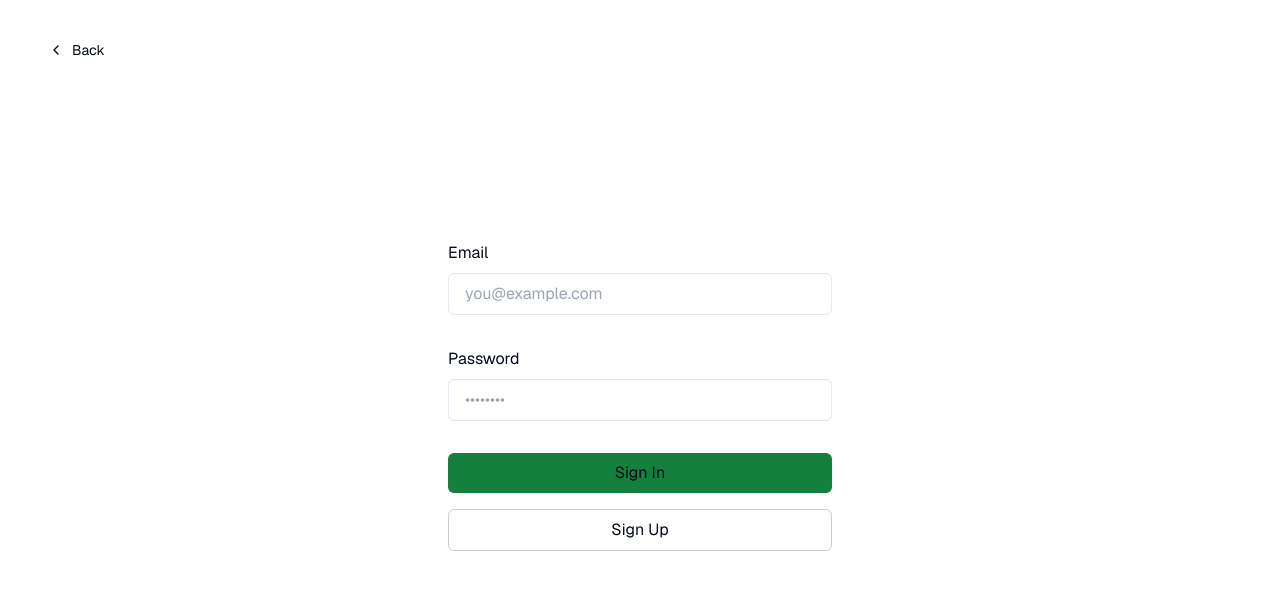
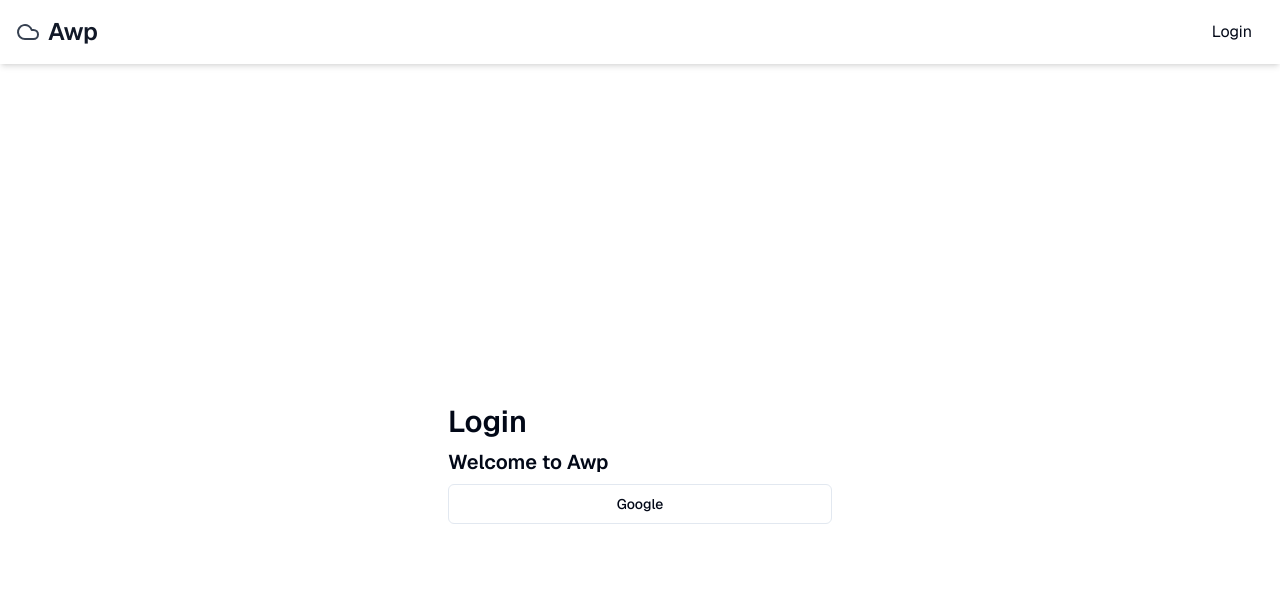
Before and after one commit to Charizard13/awp, a Next.js app: page /login in a window 1280 px wide. Shown: the top 601 px of the page. Built offline with nearby package versions, Linux system fonts and the light colour scheme; no server answers.

Commit message:
added  header with signin

```diff
--- a/app/layout.tsx
+++ b/app/layout.tsx
@@ -1,6 +1,7 @@
 import { GeistSans } from "geist/font/sans";
 import "./globals.css";
 import { Toaster } from "@/components/ui/toaster";
+import Header from "@/components/layout/Header";
 
 const defaultUrl = process.env.VERCEL_URL ? `https://${process.env.VERCEL_URL}` : "http://localhost:3000";
 
@@ -18,6 +19,7 @@ export default function RootLayout({ children }: { children: React.ReactNode })
         {/* <link rel="manifest" href={`https://awp-six.vercel.app/manifest.webmanifest`} /> */}
       </head>
       <body className="bg-background text-foreground">
+        <Header />
         <main className="min-h-screen flex flex-col items-center">{children}</main>
         <Toaster />
 
--- a/app/login/page.tsx
+++ b/app/login/page.tsx
@@ -1,89 +1,34 @@
-import Link from "next/link";
-import { headers, cookies } from "next/headers";
+import { cookies } from "next/headers";
 import { createClient } from "@/utils/supabase/server";
-import { redirect } from "next/navigation";
+import { RedirectType, redirect } from "next/navigation";
+import { Provider } from "@supabase/supabase-js";
+import { Button } from "@/components/ui/button";
 
 export default function Login({ searchParams }: { searchParams: { message: string } }) {
   const signIn = async (formData: FormData) => {
-    "use server";
-
-    const email = formData.get("email") as string;
-    const password = formData.get("password") as string;
+    const provider = formData.get("provider") as Provider;
     const cookieStore = cookies();
     const supabase = createClient(cookieStore);
 
-    const { error } = await supabase.auth.signInWithPassword({
-      email,
-      password,
+    const { error, data } = await supabase.auth.signInWithOAuth({
+      provider,
     });
 
     if (error) {
       return redirect("/login?message=Could not authenticate user");
     }
 
-    return redirect("/");
-  };
-
-  const signUp = async (formData: FormData) => {
-    "use server";
-
-    const origin = headers().get("origin");
-    const email = formData.get("email") as string;
-    const password = formData.get("password") as string;
-    const cookieStore = cookies();
-    const supabase = createClient(cookieStore);
-
-    const { error } = await supabase.auth.signUp({
-      email,
-      password,
-      options: {
-        emailRedirectTo: `${origin}/auth/callback`,
-      },
-    });
-
-    if (error) {
-      return redirect("/login?message=Could not authenticate user");
-    }
-
-    return redirect("/login?message=Check email to continue sign in process");
+    return redirect(data.url, RedirectType.replace);
   };
 
   return (
     <div className="flex-1 flex flex-col w-full px-8 sm:max-w-md justify-center gap-2">
-      <Link
-        href="/"
-        className="absolute left-8 top-8 py-2 px-4 rounded-md no-underline text-foreground bg-btn-background hover:bg-btn-background-hover flex items-center group text-sm"
-      >
-        <svg
-          xmlns="http://www.w3.org/2000/svg"
-          width="24"
-          height="24"
-          viewBox="0 0 24 24"
-          fill="none"
-          stroke="currentColor"
-          strokeWidth="2"
-          strokeLinecap="round"
-          strokeLinejoin="round"
-          className="mr-2 h-4 w-4 transition-transform group-hover:-translate-x-1"
-        >
-          <polyline points="15 18 9 12 15 6" />
-        </svg>{" "}
-        Back
-      </Link>
-
       <form className="animate-in flex-1 flex flex-col w-full justify-center gap-2 text-foreground" action={signIn}>
-        <label className="text-md" htmlFor="email">
-          Email
-        </label>
-        <input className="rounded-md px-4 py-2 bg-inherit border mb-6" name="email" placeholder="you@example.com" required />
-        <label className="text-md" htmlFor="password">
-          Password
-        </label>
-        <input className="rounded-md px-4 py-2 bg-inherit border mb-6" type="password" name="password" placeholder="••••••••" required />
-        <button className="bg-green-700 rounded-md px-4 py-2 text-foreground mb-2">Sign In</button>
-        <button formAction={signUp} className="border border-foreground/20 rounded-md px-4 py-2 text-foreground mb-2">
-          Sign Up
-        </button>
+        <h1 className="text-3xl font-semibold">Login</h1>
+        <h2 className="text-xl font-semibold">Welcome to Awp</h2>
+        <Button variant="outline" type="submit" name="provider" value="google">
+          Google
+        </Button>
         {searchParams?.message && <p className="mt-4 p-4 bg-foreground/10 text-foreground text-center">{searchParams.message}</p>}
       </form>
     </div>
--- a/components/AuthButton.tsx
+++ b/components/AuthButton.tsx
@@ -1,40 +1,40 @@
-import { createClient } from '@/utils/supabase/server'
-import Link from 'next/link'
-import { cookies } from 'next/headers'
-import { redirect } from 'next/navigation'
+import { createClient } from "@/utils/supabase/server";
+import Link from "next/link";
+import { cookies } from "next/headers";
+import { redirect } from "next/navigation";
 
 export default async function AuthButton() {
-  const cookieStore = cookies()
-  const supabase = createClient(cookieStore)
+  const cookieStore = cookies();
+  const supabase = createClient(cookieStore);
 
   const {
     data: { user },
-  } = await supabase.auth.getUser()
+  } = await supabase.auth.getUser();
 
   const signOut = async () => {
-    'use server'
+    "use server";
 
-    const cookieStore = cookies()
-    const supabase = createClient(cookieStore)
-    await supabase.auth.signOut()
-    return redirect('/login')
+    const cookieStore = cookies();
+    const supabase = createClient(cookieStore);
+    await supabase.auth.signOut();
+    return redirect("/login");
+  };
+
+  console.log(user);
+
+  if (user) {
+    return (
+      <div className="flex items-center gap-4">
+        Hey, {user.email}!
+        <form action={signOut}>
+          <button className="py-2 px-4 rounded-md no-underline bg-btn-background hover:bg-btn-background-hover">Logout</button>
+        </form>
+      </div>
+    );
   }
-
-  return user ? (
-    <div className="flex items-center gap-4">
-      Hey, {user.email}!
-      <form action={signOut}>
-        <button className="py-2 px-4 rounded-md no-underline bg-btn-background hover:bg-btn-background-hover">
-          Logout
-        </button>
-      </form>
-    </div>
-  ) : (
-    <Link
-      href="/login"
-      className="py-2 px-3 flex rounded-md no-underline bg-btn-background hover:bg-btn-background-hover"
-    >
+  return (
+    <Link href="/login" className="py-2 px-3 flex rounded-md no-underline bg-btn-background hover:bg-btn-background-hover">
       Login
     </Link>
-  )
+  );
 }
--- /dev/null
+++ b/components/layout/AuthButton.tsx
@@ -0,0 +1,15 @@
+"use client";
+import { Button } from "@/components/ui/button";
+import Link from "next/link";
+export default function AuthButton() {
+  const isLogged = useIsLogged();
+
+  return (
+    <Button
+      className="text-gray-700 border-gray-700 hover:bg-gray-700 hover:text-white dark:text-gray-100 dark:border-gray-100 dark:hover:bg-gray-100 dark:hover:text-gray-700"
+      variant="outline"
+    >
+      <Link href="/login">Login</Link>
+    </Button>
+  );
+}
--- /dev/null
+++ b/components/layout/Header.tsx
@@ -0,0 +1,26 @@
+import AuthButton from "../AuthButton";
+
+export default function Header() {
+  return (
+    <header className="flex items-center justify-between p-4 bg-white dark:bg-gray-800 h-16 shadow-md">
+      <div className="flex items-center">
+        <svg
+          className=" h-6 w-6 text-gray-700 dark:text-gray-200"
+          fill="none"
+          height="24"
+          stroke="currentColor"
+          strokeLinecap="round"
+          strokeLinejoin="round"
+          strokeWidth="2"
+          viewBox="0 0 24 24"
+          width="24"
+          xmlns="http://www.w3.org/2000/svg"
+        >
+          <path d="M17.5 19H9a7 7 0 1 1 6.71-9h1.79a4.5 4.5 0 1 1 0 9Z" />
+        </svg>
+        <h1 className="ml-2 text-2xl font-semibold text-gray-900 dark:text-gray-100">Awp</h1>
+      </div>
+      <AuthButton />
+    </header>
+  );
+}
--- a/hooks/useInstall.tsx
+++ b/hooks/useInstall.tsx
@@ -61,7 +61,7 @@ export default function useInstall() {
     const isInstalled =
       window.navigator.standalone == true || // iOS PWA Standalone
       document.referrer.includes("android-app://") || // Android Trusted Web App
-      ["fullscreen", "standalone", "minimal-ui"].some((displayMode) => window.matchMedia(`(display-mode: ${displayMode})`).matches); // Chrome PWA (supporting fullscreen, standalone, minimal-ui)
+      ["fullscreen", "standalone", "minimal-ui", "window-controls-overlay"].some((displayMode) => window.matchMedia(`(display-mode: ${displayMode})`).matches); // Chrome PWA (supporting fullscreen, standalone, minimal-ui)
     console.log(isInstalled);
     if (!isInstalled) {
       return;
```
